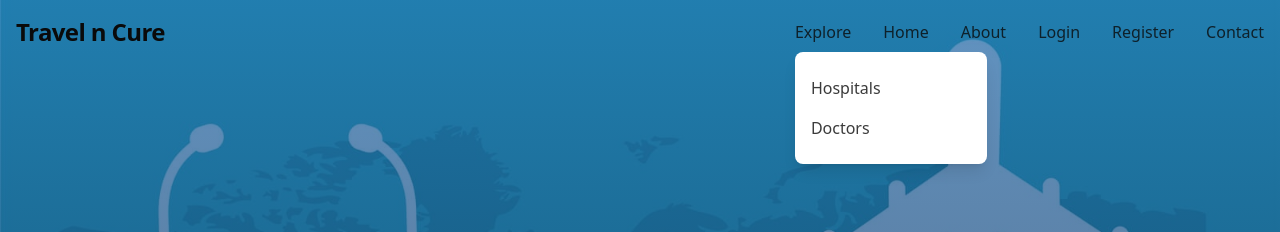
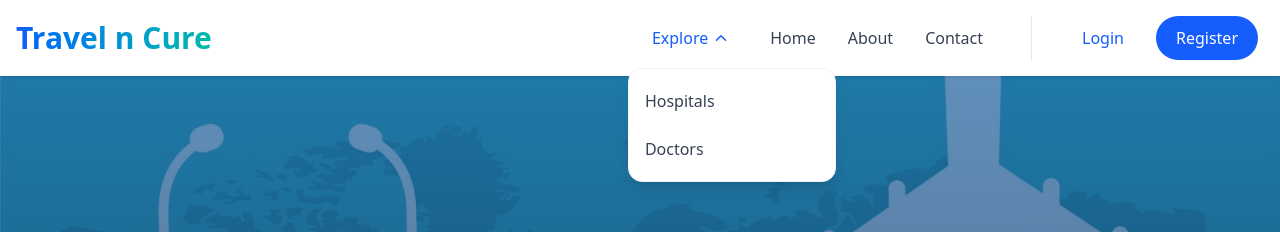
Before and after one commit to Shreyansh99/travelncure-next, a Next.js app: page / in a window 1280 px wide. Both pictures are taken after a click on the button "Explore". Shown: the top 232 px of the page. Built offline with nearby package versions, Linux system fonts and the light colour scheme.

Commit message:
Update Navbar.js

```diff
--- a/components/Navbar.js
+++ b/components/Navbar.js
@@ -1,89 +1,107 @@
 "use client";
 
-import { useState, useEffect } from "react";
+import { useState, useEffect, useRef } from "react";
 import { cn } from "@/lib/utils";
-import { motion } from "framer-motion";
+import { motion, AnimatePresence } from "framer-motion";
 import Link from "next/link";
+import { ChevronDown, Menu, X } from "lucide-react";
 
 const Navbar = () => {
-  const [scrolled, setScrolled] = useState(false);
   const [mobileMenuOpen, setMobileMenuOpen] = useState(false);
   const [exploreOpen, setExploreOpen] = useState(false);
 
+  const exploreRef = useRef(null);
+
+  // Close explore dropdown when clicking outside
   useEffect(() => {
-    const handleScroll = () => {
-      setScrolled(window.scrollY > 10);
+    const handleClickOutside = (event) => {
+      if (exploreRef.current && !exploreRef.current.contains(event.target)) {
+        setExploreOpen(false);
+      }
     };
 
-    window.addEventListener("scroll", handleScroll);
-    return () => window.removeEventListener("scroll", handleScroll);
-  }, []);
+    document.addEventListener("mousedown", handleClickOutside);
+    return () => document.removeEventListener("mousedown", handleClickOutside);
+  }, [exploreRef]);
 
   const navLinks = [
     { name: "Home", to: "/" },
     { name: "About", to: "/about" },
-    { name: "Login", to: "/login" },
-    { name: "Register", to: "/register" },
     { name: "Contact", to: "/contact" },
   ];
 
+  const authLinks = [
+    { name: "Login", to: "/login" },
+    { name: "Register", to: "/register" }
+  ];
+
+  const exploreLinks = [
+    { name: "Hospitals", to: "/hospitals" },
+    { name: "Doctors", to: "/doctors" }
+  ];
+
   return (
-    <header
-      className={cn(
-        "fixed top-0 w-full z-50 transition-all duration-300 ease-in-out py-4",
-        scrolled ? "bg-white/80 backdrop-blur-lg shadow-sm" : "bg-transparent"
-      )}
-    >
+    <header className="fixed top-0 w-full z-50 py-4 bg-white shadow-sm">
       <div className="container max-w-7xl mx-auto px-4 flex items-center justify-between">
         {/* Logo */}
         <Link href="/">
           <motion.div
-            className="text-2xl font-display font-bold tracking-tight z-10"
-            initial={{ opacity: 0, y: -20 }}
-            animate={{ opacity: 1, y: 0 }}
+            className="flex items-center gap-2"
+            initial={{ opacity: 0, x: -20 }}
+            animate={{ opacity: 1, x: 0 }}
             transition={{ duration: 0.5 }}
           >
+            <span className="text-3xl font-display font-bold bg-gradient-to-r from-blue-600 to-teal-500 bg-clip-text text-transparent">
               Travel n Cure
+            </span>
           </motion.div>
         </Link>
 
         {/* Desktop Navigation */}
-        <nav className="hidden md:flex space-x-8 relative">
+        <nav className="hidden md:flex items-center space-x-2">
+          {/* Main Navigation Links */}
+          <div className="flex items-center mr-6">
             {/* Explore Dropdown */}
-          <div className="relative">
+            <div className="relative px-2" ref={exploreRef}>
               <button
-              className="text-md font-medium text-foreground/80 hover:text-primary transition-colors"
+                className="flex items-center gap-1 px-4 py-2.5 rounded-full text-base font-medium text-blue-600 hover:bg-blue-50 transition-colors"
                 onClick={() => setExploreOpen(!exploreOpen)}
               >
                 Explore
+                <ChevronDown
+                  size={18}
+                  className={cn(
+                    "transition-transform duration-200",
+                    exploreOpen ? "rotate-180" : ""
+                  )}
+                />
               </button>
+
+              <AnimatePresence>
                 {exploreOpen && (
                   <motion.div
-              className="absolute left-0 mt-2 bg-white rounded-md shadow-lg p-4 w-48 z-10"
-              initial={{ opacity: 0, y: -10 }}
-              animate={exploreOpen ? { opacity: 1, y: 0 } : { opacity: 0, y: -10 }}
+                    className="absolute left-0 mt-2 bg-white rounded-xl shadow-lg py-2 w-52 z-10 border border-gray-100"
+                    initial={{ opacity: 0, y: 10, scale: 0.95 }}
+                    animate={{ opacity: 1, y: 0, scale: 1 }}
+                    exit={{ opacity: 0, y: 10, scale: 0.95 }}
                     transition={{ duration: 0.2 }}
-              style={{ display: exploreOpen ? "block" : "none" }}
                   >
-              <Link href="/hospitals">
-                <div className="text-md font-medium text-foreground/80 hover:text-primary transition-colors py-2">
-                  Hospitals
+                    {exploreLinks.map((link) => (
+                      <Link key={link.name} href={link.to}>
+                        <div className="px-4 py-3 text-base font-medium text-gray-700 hover:bg-blue-50 hover:text-blue-600 transition-colors">
+                          {link.name}
                         </div>
                       </Link>
-              <Link href="/doctors">
-                <div className="text-md font-medium text-foreground/80 hover:text-primary transition-colors py-2">
-                  Doctors
-                </div>
-              </Link>
+                    ))}
                   </motion.div>
-
                 )}
+              </AnimatePresence>
             </div>
 
             {navLinks.map((link, i) => (
               <Link key={link.name} href={link.to}>
                 <motion.div
-                className="text-md font-medium text-foreground/80 hover:text-primary transition-colors"
+                  className="px-4 py-2.5 rounded-full text-base font-medium text-gray-700 hover:bg-blue-50 hover:text-blue-600 transition-colors"
                   initial={{ opacity: 0, y: -20 }}
                   animate={{ opacity: 1, y: 0 }}
                   transition={{ duration: 0.5, delay: 0.1 + i * 0.1 }}
@@ -92,84 +110,134 @@ const Navbar = () => {
                 </motion.div>
               </Link>
             ))}
+          </div>
 
-
+          {/* Auth Links with visual separation */}
+          <div className="flex items-center border-l border-gray-200 pl-6 ml-2">
+            {authLinks.map((link, i) => (
+              <Link key={link.name} href={link.to}>
+                <motion.div
+                  className={cn(
+                    "px-5 py-2.5 mx-1.5 rounded-full text-base font-medium transition-all",
+                    link.name === "Register"
+                      ? "bg-blue-600 hover:bg-blue-700 text-white"
+                      : "text-blue-600 hover:bg-blue-50"
+                  )}
+                  initial={{ opacity: 0, y: -20 }}
+                  animate={{ opacity: 1, y: 0 }}
+                  transition={{ duration: 0.5, delay: 0.3 + i * 0.1 }}
+                >
+                  {link.name}
+                </motion.div>
+              </Link>
+            ))}
+          </div>
         </nav>
 
         {/* Mobile Menu Button */}
         <div className="md:hidden z-10">
           <button
-            className="p-2 text-foreground focus:outline-none"
+            className="p-2 rounded-full hover:bg-gray-100 text-gray-700 focus:outline-none"
             onClick={() => setMobileMenuOpen(!mobileMenuOpen)}
+            aria-label="Toggle menu"
           >
-            <div className="w-6 flex flex-col gap-1.5">
-              <span
-                className={cn(
-                  "block h-0.5 bg-current transition-all duration-300 ease-in-out",
-                  mobileMenuOpen ? "rotate-45 translate-y-2" : ""
-                )}
-              />
-              <span
-                className={cn(
-                  "block h-0.5 bg-current transition-all duration-300 ease-in-out",
-                  mobileMenuOpen ? "opacity-0" : "opacity-100"
-                )}
-              />
-              <span
-                className={cn(
-                  "block h-0.5 bg-current transition-all duration-300 ease-in-out",
-                  mobileMenuOpen ? "-rotate-45 -translate-y-2" : ""
-                )}
-              />
-            </div>
+            <AnimatePresence mode="wait">
+              <motion.div
+                key={mobileMenuOpen ? "close" : "menu"}
+                initial={{ opacity: 0, rotate: -90 }}
+                animate={{ opacity: 1, rotate: 0 }}
+                exit={{ opacity: 0, rotate: 90 }}
+                transition={{ duration: 0.2 }}
+              >
+                {mobileMenuOpen ? <X size={28} /> : <Menu size={28} />}
+              </motion.div>
+            </AnimatePresence>
           </button>
         </div>
 
         {/* Mobile Menu */}
+        <AnimatePresence>
+          {mobileMenuOpen && (
+            <motion.div
+              className="fixed inset-0 bg-white md:hidden flex flex-col pt-24 px-6"
+              initial={{ opacity: 0, x: "100%" }}
+              animate={{ opacity: 1, x: 0 }}
+              exit={{ opacity: 0, x: "100%" }}
+              transition={{ duration: 0.3, ease: "easeInOut" }}
+            >
+              <div className="flex flex-col space-y-3">
+                <div className="border-b border-gray-100 pb-5 mb-4">
                   <div
+                    className="flex items-center justify-between px-5 py-4 rounded-lg bg-blue-50 text-blue-600 font-medium text-lg mb-3"
+                    onClick={() => setExploreOpen(!exploreOpen)}
+                  >
+                    Explore
+                    <ChevronDown
+                      size={20}
                       className={cn(
-            "fixed inset-0 bg-background/95 backdrop-blur-lg md:hidden transition-all duration-300 ease-in-out flex flex-col justify-center items-center gap-8",
-            mobileMenuOpen
-              ? "opacity-100 pointer-events-auto"
-              : "opacity-0 pointer-events-none"
+                        "transition-transform duration-200",
+                        exploreOpen ? "rotate-180" : ""
                       )}
+                    />
+                  </div>
+
+                  <AnimatePresence>
+                    {exploreOpen && (
+                      <motion.div
+                        initial={{ height: 0, opacity: 0 }}
+                        animate={{ height: "auto", opacity: 1 }}
+                        exit={{ height: 0, opacity: 0 }}
+                        transition={{ duration: 0.2 }}
+                        className="overflow-hidden"
                       >
+                        <div className="bg-gray-50 rounded-lg py-2 px-3">
+                          {exploreLinks.map((link) => (
+                            <Link key={link.name} href={link.to}>
+                              <div className="px-4 py-3.5 text-base font-medium text-gray-700 hover:text-blue-600 transition-colors">
+                                {link.name}
+                              </div>
+                            </Link>
+                          ))}
+                        </div>
+                      </motion.div>
+                    )}
+                  </AnimatePresence>
+                </div>
+
+                {/* Main Nav Links */}
                 {navLinks.map((link) => (
                   <Link key={link.name} href={link.to}>
                     <div
-                className="text-xl font-medium hover:text-primary transition-colors"
+                      className="px-5 py-4 text-xl font-medium text-gray-700 hover:text-blue-600 transition-colors"
                       onClick={() => setMobileMenuOpen(false)}
                     >
                       {link.name}
                     </div>
                   </Link>
                 ))}
-          <div className="relative">
-            <button
-              className="text-xl font-medium hover:text-primary transition-colors"
-              onClick={() => {
-                setExploreOpen(!exploreOpen);
-                setMobileMenuOpen(false); // Close mobile menu when explore is opened
-              }}
+
+                {/* Auth Links */}
+                <div className="border-t border-gray-100 pt-5 mt-4">
+                  {authLinks.map((link, i) => (
+                    <Link key={link.name} href={link.to}>
+                      <div
+                        className={cn(
+                          "px-5 py-4 my-3 text-xl font-medium rounded-lg text-center transition-colors",
+                          link.name === "Register"
+                            ? "bg-blue-600 text-white"
+                            : "bg-gray-100 text-gray-700"
+                        )}
+                        onClick={() => setMobileMenuOpen(false)}
                       >
-              Explore
-            </button>
-            {exploreOpen && (
-              <div className="absolute left-0 mt-2 bg-white rounded-md shadow-lg p-4 w-48 z-10">
-                <Link href="/hospitals">
-                  <div className="text-md font-medium text-foreground/80 hover:text-primary transition-colors py-2">
-                    Hospitals
+                        {link.name}
                       </div>
                     </Link>
-                <Link href="/doctors">
-                  <div className="text-md font-medium text-foreground/80 hover:text-primary transition-colors py-2">
-                    Doctors
-                  </div>
-                </Link>
-              </div>
-            )}
+                  ))}
                 </div>
               </div>
+            </motion.div>
+          )}
+        </AnimatePresence>
       </div>
     </header>
   );
```
Lines whose indentation alone changed are shown as unchanged.
